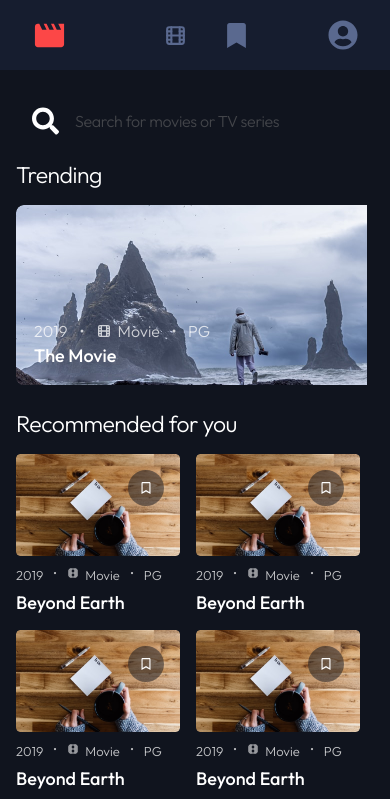
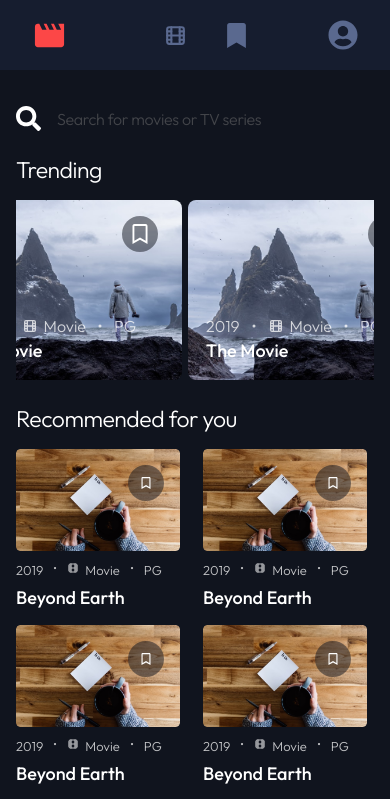
Before and after one commit to Bouih32/moviesapp, a React (Vite) app: page / in a window 390 px wide. Shown: the top 799 px of the page. Built offline with nearby package versions, Linux system fonts and the light colour scheme; some icons are missing.

Commit message:
added slick carousal

```diff
--- a/package.json
+++ b/package.json
@@ -13,7 +13,9 @@
     "react": "^18.2.0",
     "react-dom": "^18.2.0",
     "react-icons": "^4.12.0",
-    "react-router-dom": "^6.20.1"
+    "react-router-dom": "^6.20.1",
+    "react-slick": "^0.29.0",
+    "slick-carousel": "^1.8.1"
   },
   "devDependencies": {
     "@types/react": "^18.2.37",
--- a/src/App.jsx
+++ b/src/App.jsx
@@ -2,6 +2,9 @@
 // import { FaRegBookmark, FaBookmark ,FaBookOpen,FaUserCircle,FaSearch} from "react-icons/fa";
 // import { TbMovie } from "react-icons/tb";
 // import { MdMovie } from "react-icons/md";
+import Slider from "react-slick";
+import "slick-carousel/slick/slick.css";
+import "slick-carousel/slick/slick-theme.css";
 
 import PopularBanner from "./components/PopularBanner";
 import Header from "./components/Header";
@@ -9,6 +12,13 @@
 import Movie from "./components/Movie";
 
 function App() {
+  var settings = {
+    dots: false,
+    infinite: true,
+    speed: 500,
+    slidesToShow: 2.4,
+    slidesToScroll: 1,
+  };
   return (
     <div className="container">
       <Header />
@@ -16,11 +26,13 @@
         <Search />
         <h1>Trending</h1>
         <div className="popularMovies">
-          <PopularBanner />
-          <PopularBanner />
-          <PopularBanner />
-          <PopularBanner />
-          <PopularBanner />
+          <Slider {...settings}>
+            <PopularBanner />
+            <PopularBanner />
+            <PopularBanner />
+            <PopularBanner />
+            <PopularBanner />
+          </Slider>
         </div>
         <h1>Recommended for you</h1>
         <div className="movies">
--- a/src/index.css
+++ b/src/index.css
@@ -104,15 +104,8 @@
   gap: 36px;
 }
 
-.popularMovies {
-  display: flex;
-  gap: 40px;
-  overflow-x: hidden;
-  width: 85vw;
-}
-
 .banner {
-  min-width: 470px;
+  width: 470px;
   height: 230px;
   position: relative;
   color: #fff;
@@ -121,7 +114,6 @@
   border-radius: 8px;
   cursor: pointer;
 }
-
 .banner::before,
 .movieBanner::before {
   content: "";
@@ -241,6 +233,10 @@
   color: black;
 }
 
+.slick-slide > div {
+  margin: 0 40px;
+}
+
 .bookMark svg {
   font-size: 20px;
 }
@@ -334,15 +330,35 @@
 
   .search {
     gap: 16px;
-    padding-left: 16px;
     padding-top: 0;
     display: flex;
     width: 70vw;
   }
+  .slick-list {
+    position: relative;
+    display: block;
+    overflow: hidden;
+    margin: 0;
+    padding: 0;
+    height: 180px !important ;
+  }
+
+  .slick-track {
+    width: 2804.4px !important;
+    transform: translate3d(-344.4px, 0px, 0px) important;
+  }
+
+  .slick-slide {
+    outline: none !important;
+    width: 246px !important;
+  }
+  .slick-slide > div {
+    margin: 0 40px !important;
+  }
 
   .searchIcon {
-    width: 30px;
-    height: 30px;
+    width: 25px;
+    height: 25px;
   }
 
   h1 {
@@ -352,16 +368,12 @@
   }
   main {
     padding: 0 16px;
+    width: 100vw;
   }
 
   .movies {
     grid-template-columns: repeat(2, 1fr);
     gap: 16px;
-  }
-
-  .popularMovies {
-    gap: 16px;
-    width: 90vw;
   }
 
   .banner {
@@ -381,6 +393,9 @@
     width: 164px;
     font-size: 12px;
   }
+  button {
+    display: none !important;
+  }
 
   .movieBanner img {
     width: 100%;
```
Also changed, not shown: 1 other file (tests, documents, lock files or other folders).
